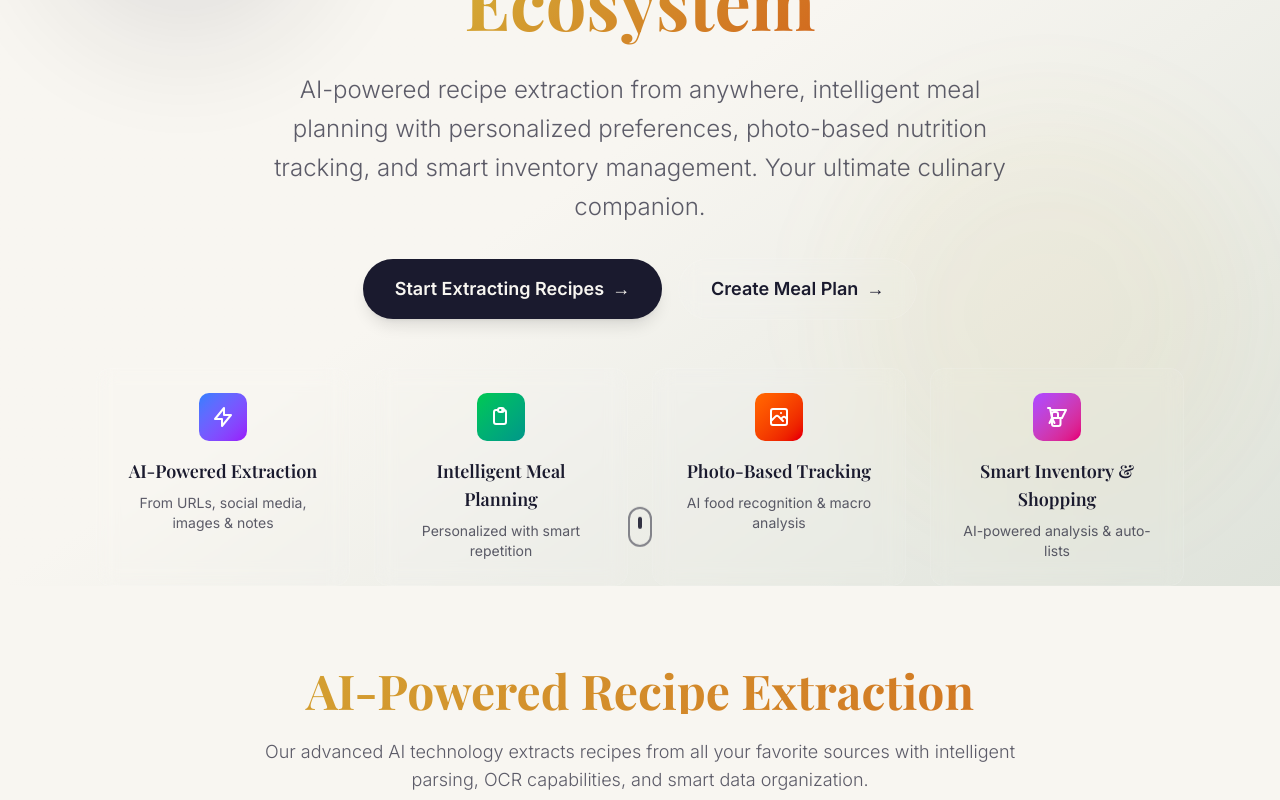
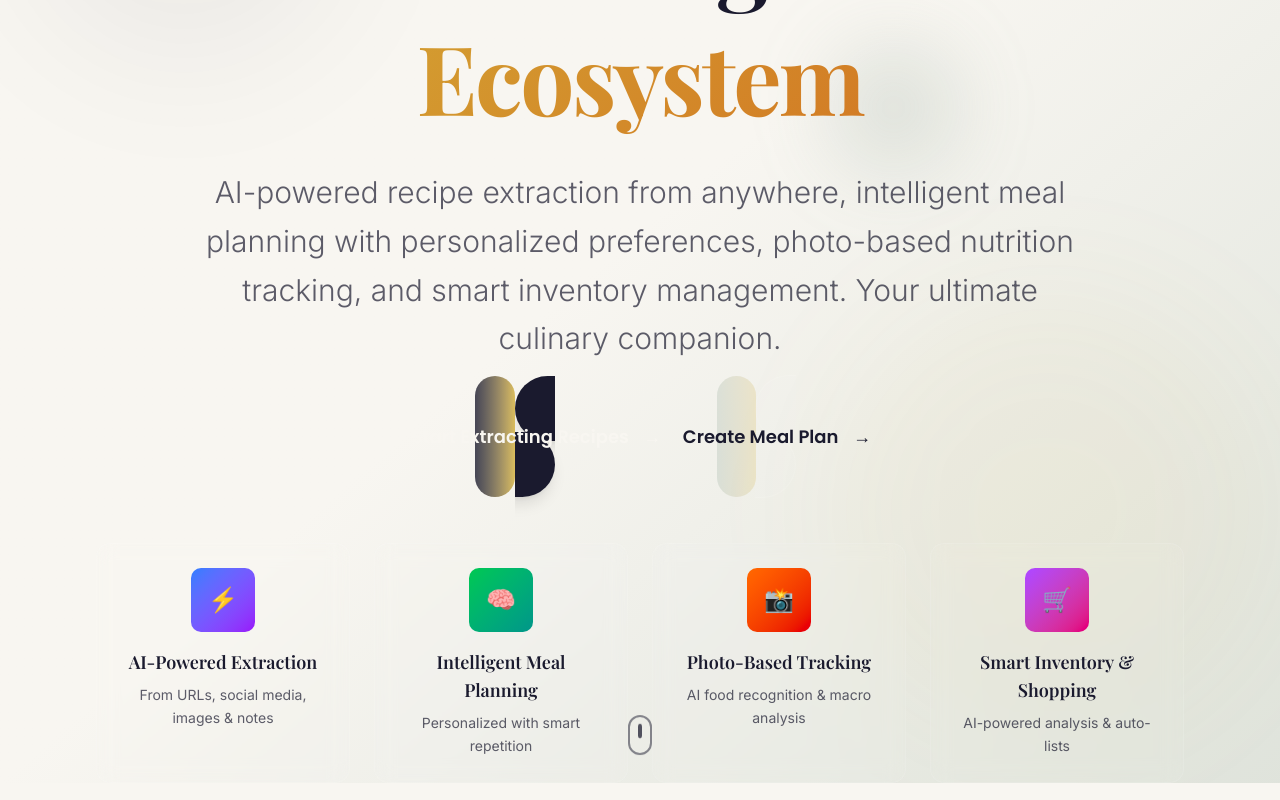
Before and after one commit to shilpashreejr/recipe-vault, a Next.js app: page / in a window 1280 px wide. Shown: the part 320-1120 px from the top of the page. Built offline with nearby package versions, Linux system fonts and the light colour scheme; a web font is replaced by a local one.

Commit message:
feat(homepage): Sophisticated hero section with elegant typography, parallax, and animations. Unit tests included.

```diff
--- a/src/app/page.tsx
+++ b/src/app/page.tsx
@@ -3,6 +3,7 @@
 import Link from "next/link";
 import { useEffect, useState } from "react";
 import Navigation from "@/components/layout/Navigation";
+import HeroSection from "@/components/ui/HeroSection";
 
 export default function Home() {
   const [isLoaded, setIsLoaded] = useState(false);
@@ -14,96 +15,7 @@ export default function Home() {
   return (
     <div className="min-h-screen bg-background">
       <Navigation />
-
-      {/* Hero Section */}
-      <section className="relative min-h-screen flex items-center justify-center overflow-hidden pt-24">
-        {/* Background Elements */}
-        <div className="absolute inset-0 bg-gradient-to-br from-background via-background to-secondary/20"></div>
-        <div className="absolute top-20 left-10 w-72 h-72 bg-primary/10 rounded-full blur-3xl animate-pulse"></div>
-        <div className="absolute bottom-20 right-10 w-96 h-96 bg-accent/10 rounded-full blur-3xl animate-pulse delay-1000"></div>
-
-        {/* Hero Content */}
-        <div className="relative z-10 text-center px-4 sm:px-6 lg:px-8 max-w-6xl mx-auto">
-          <div className={`transition-all duration-1000 ${isLoaded ? 'opacity-100 translate-y-0' : 'opacity-0 translate-y-10'}`}>
-            <h1 className="font-display font-bold text-5xl sm:text-6xl lg:text-7xl mb-6 leading-tight">
-              <span className="gradient-text">Your Complete</span>
-              <br />
-              <span className="text-foreground">Food Management</span>
-              <br />
-              <span className="gradient-text">Ecosystem</span>
-            </h1>
-
-            <p className="text-foreground/70 text-lg sm:text-xl lg:text-2xl mb-8 font-body font-light max-w-3xl mx-auto leading-relaxed">
-              AI-powered recipe extraction from anywhere, intelligent meal planning with personalized preferences,
-              photo-based nutrition tracking, and smart inventory management. Your ultimate culinary companion.
-            </p>
-
-            <div className="flex flex-col sm:flex-row gap-4 justify-center items-center mb-12">
-              <Link
-                href="/recipes/upload"
-                className="group bg-primary text-primary-foreground px-8 py-4 rounded-full font-body font-semibold text-lg hover:bg-primary/90 transition-all duration-300 hover:scale-105 shadow-lg hover:shadow-xl"
-              >
-                Start Extracting Recipes
-                <span className="inline-block ml-2 group-hover:translate-x-1 transition-transform duration-300">→</span>
-              </Link>
-              <Link
-                href="/meal-plans"
-                className="group glass px-8 py-4 rounded-full font-body font-semibold text-lg hover:bg-white/10 transition-all duration-300 hover:scale-105"
-              >
-                Create Meal Plan
-                <span className="inline-block ml-2 group-hover:translate-x-1 transition-transform duration-300">→</span>
-              </Link>
-            </div>
-
-            {/* Feature Highlights */}
-            <div className="grid grid-cols-1 md:grid-cols-4 gap-6 max-w-6xl mx-auto">
-              <div className="glass rounded-xl p-6 text-center">
-                <div className="w-12 h-12 bg-gradient-to-br from-blue-500 to-purple-600 rounded-lg flex items-center justify-center mx-auto mb-4">
-                  <svg className="w-6 h-6 text-white" fill="none" stroke="currentColor" viewBox="0 0 24 24">
-                    <path strokeLinecap="round" strokeLinejoin="round" strokeWidth={2} d="M13 10V3L4 14h7v7l9-11h-7z" />
-                  </svg>
-                </div>
-                <h3 className="font-display font-semibold text-lg mb-2">AI-Powered Extraction</h3>
-                <p className="text-foreground/70 text-sm">From URLs, social media, images & notes</p>
-              </div>
-              <div className="glass rounded-xl p-6 text-center">
-                <div className="w-12 h-12 bg-gradient-to-br from-green-500 to-teal-600 rounded-lg flex items-center justify-center mx-auto mb-4">
-                  <svg className="w-6 h-6 text-white" fill="none" stroke="currentColor" viewBox="0 0 24 24">
-                    <path strokeLinecap="round" strokeLinejoin="round" strokeWidth={2} d="M9 5H7a2 2 0 00-2 2v10a2 2 0 002 2h8a2 2 0 002-2V7a2 2 0 00-2-2h-2M9 5a2 2 0 002 2h2a2 2 0 002-2M9 5a2 2 0 012-2h2a2 2 0 012 2" />
-                  </svg>
-                </div>
-                <h3 className="font-display font-semibold text-lg mb-2">Intelligent Meal Planning</h3>
-                <p className="text-foreground/70 text-sm">Personalized with smart repetition</p>
-              </div>
-              <div className="glass rounded-xl p-6 text-center">
-                <div className="w-12 h-12 bg-gradient-to-br from-orange-500 to-red-600 rounded-lg flex items-center justify-center mx-auto mb-4">
-                  <svg className="w-6 h-6 text-white" fill="none" stroke="currentColor" viewBox="0 0 24 24">
-                    <path strokeLinecap="round" strokeLinejoin="round" strokeWidth={2} d="M4 16l4.586-4.586a2 2 0 012.828 0L16 16m-2-2l1.586-1.586a2 2 0 012.828 0L20 14m-6-6h.01M6 20h12a2 2 0 002-2V6a2 2 0 00-2-2H6a2 2 0 00-2 2v12a2 2 0 002 2z" />
-                  </svg>
-                </div>
-                <h3 className="font-display font-semibold text-lg mb-2">Photo-Based Tracking</h3>
-                <p className="text-foreground/70 text-sm">AI food recognition & macro analysis</p>
-              </div>
-              <div className="glass rounded-xl p-6 text-center">
-                <div className="w-12 h-12 bg-gradient-to-br from-purple-500 to-pink-600 rounded-lg flex items-center justify-center mx-auto mb-4">
-                  <svg className="w-6 h-6 text-white" fill="none" stroke="currentColor" viewBox="0 0 24 24">
-                    <path strokeLinecap="round" strokeLinejoin="round" strokeWidth={2} d="M3 3h2l.4 2M7 13h10l4-8H5.4m0 0L7 13m0 0l-2.5 5M7 13l2.5 5m6-5v6a2 2 0 01-2 2H9a2 2 0 01-2-2v-6m6 0V9a2 2 0 00-2-2H9a2 2 0 00-2 2v4.01" />
-                  </svg>
-                </div>
-                <h3 className="font-display font-semibold text-lg mb-2">Smart Inventory & Shopping</h3>
-                <p className="text-foreground/70 text-sm">AI-powered analysis & auto-lists</p>
-              </div>
-            </div>
-          </div>
-        </div>
-
-        {/* Scroll Indicator */}
-        <div className="absolute bottom-8 left-1/2 transform -translate-x-1/2 animate-bounce">
-          <div className="w-6 h-10 border-2 border-primary/50 rounded-full flex justify-center">
-            <div className="w-1 h-3 bg-primary rounded-full mt-2 animate-pulse"></div>
-          </div>
-        </div>
-      </section>
+      <HeroSection />
 
       {/* Data Extraction Sources Section */}
       <section className="py-20 px-4 sm:px-6 lg:px-8">
--- a/src/components/ui/HeroSection.tsx
+++ b/src/components/ui/HeroSection.tsx
@@ -1,5 +1,8 @@
-import React, { useEffect, useRef, useState } from 'react';
-import { motion, useScroll, useTransform, useInView } from 'framer-motion';
+"use client";
+
+import Link from "next/link";
+import { useEffect, useState } from "react";
+import { motion, useScroll, useTransform } from "framer-motion";
 import { ArrowRight, ChefHat, BookOpen, Heart, Star, Clock, Users } from 'lucide-react';
 import { cn } from '@/lib/utils';
 
@@ -123,31 +126,21 @@ export const GradientText: React.FC<{
   );
 };
 
-// Main Hero Section Component
-export const HeroSection: React.FC = () => {
-  const containerRef = useRef<HTMLDivElement>(null);
-  const { scrollYProgress } = useScroll({
-    target: containerRef,
-    offset: ["start start", "end start"]
-  });
+interface HeroSectionProps {
+  className?: string;
+}
 
-  const y = useTransform(scrollYProgress, [0, 1], ["0%", "50%"]);
-  const opacity = useTransform(scrollYProgress, [0, 0.5], [1, 0]);
+export default function HeroSection({ className = "" }: HeroSectionProps) {
+  const [isLoaded, setIsLoaded] = useState(false);
+  const { scrollY } = useScroll();
 
-  const [isInView, setIsInView] = useState(false);
-  const heroRef = useRef<HTMLDivElement>(null);
+  // Parallax effects
+  const titleY = useTransform(scrollY, [0, 500], [0, -100]);
+  const subtitleY = useTransform(scrollY, [0, 500], [0, -50]);
+  const backgroundY = useTransform(scrollY, [0, 500], [0, 200]);
 
   useEffect(() => {
-    const observer = new IntersectionObserver(
-      ([entry]) => setIsInView(entry.isIntersecting),
-      { threshold: 0.1 }
-    );
-
-    if (heroRef.current) {
-      observer.observe(heroRef.current);
-    }
-
-    return () => observer.disconnect();
+    setIsLoaded(true);
   }, []);
 
   const floatingCards = [
@@ -178,177 +171,265 @@ export const HeroSection: React.FC = () => {
   ];
 
   return (
-    <div ref={containerRef} className="relative min-h-screen flex items-center justify-center overflow-hidden">
-      {/* Background Pattern */}
-      <div className="absolute inset-0 bg-gradient-to-br from-background via-background to-muted/30" />
-      <div className="absolute inset-0 pattern-dots opacity-5" />
+    <section className={`relative min-h-screen flex items-center justify-center overflow-hidden pt-24 ${className}`}>
+      {/* Enhanced Background Elements with Parallax */}
+      <motion.div
+        className="absolute inset-0 bg-gradient-to-br from-background via-background to-secondary/20"
+        style={{ y: backgroundY }}
+      />
 
-      {/* Parallax Background Elements */}
+      {/* Floating Background Orbs */}
       <motion.div
-        style={{ y }}
-        className="absolute inset-0"
+        className="absolute top-20 left-10 w-72 h-72 bg-primary/10 rounded-full blur-3xl"
+        animate={{
+          scale: [1, 1.2, 1],
+          opacity: [0.3, 0.6, 0.3],
+        }}
+        transition={{
+          duration: 4,
+          repeat: Infinity,
+          ease: "easeInOut",
+        }}
+      />
+      <motion.div
+        className="absolute bottom-20 right-10 w-96 h-96 bg-accent/10 rounded-full blur-3xl"
+        animate={{
+          scale: [1.2, 1, 1.2],
+          opacity: [0.4, 0.7, 0.4],
+        }}
+        transition={{
+          duration: 5,
+          repeat: Infinity,
+          ease: "easeInOut",
+          delay: 1,
+        }}
+      />
+
+      {/* Additional Floating Elements */}
+      <motion.div
+        className="absolute top-1/3 right-1/4 w-32 h-32 bg-secondary/20 rounded-full blur-2xl"
+        animate={{
+          y: [-20, 20, -20],
+          x: [-10, 10, -10],
+        }}
+        transition={{
+          duration: 6,
+          repeat: Infinity,
+          ease: "easeInOut",
+        }}
+      />
+
+      {/* Hero Content */}
+      <div className="relative z-10 text-center px-4 sm:px-6 lg:px-8 max-w-6xl mx-auto">
+        <motion.div
+          className="space-y-8"
+          initial={{ opacity: 0, y: 50 }}
+          animate={{ opacity: isLoaded ? 1 : 0, y: isLoaded ? 0 : 50 }}
+          transition={{ duration: 1, ease: "easeOut" }}
         >
-        <div className="absolute top-20 left-10 w-32 h-32 bg-primary/10 rounded-full blur-xl" />
-        <div className="absolute top-40 right-20 w-24 h-24 bg-secondary/10 rounded-full blur-xl" />
-        <div className="absolute bottom-20 left-1/4 w-40 h-40 bg-accent/10 rounded-full blur-xl" />
-        <div className="absolute bottom-40 right-1/3 w-28 h-28 bg-primary/10 rounded-full blur-xl" />
+          {/* Main Headline with Enhanced Typography */}
+          <motion.div
+            className="space-y-4"
+            style={{ y: titleY }}
+          >
+            <motion.h1
+              className="font-display font-bold text-5xl sm:text-6xl lg:text-7xl xl:text-8xl leading-tight tracking-tight"
+              initial={{ opacity: 0, y: 30 }}
+              animate={{ opacity: 1, y: 0 }}
+              transition={{ duration: 0.8, delay: 0.2 }}
+            >
+              <motion.span
+                className="gradient-text block"
+                initial={{ opacity: 0, x: -50 }}
+                animate={{ opacity: 1, x: 0 }}
+                transition={{ duration: 0.8, delay: 0.4 }}
+              >
+                Your Complete
+              </motion.span>
+              <motion.span
+                className="text-foreground block"
+                initial={{ opacity: 0, x: 50 }}
+                animate={{ opacity: 1, x: 0 }}
+                transition={{ duration: 0.8, delay: 0.6 }}
+              >
+                Food Management
+              </motion.span>
+              <motion.span
+                className="gradient-text block"
+                initial={{ opacity: 0, x: -50 }}
+                animate={{ opacity: 1, x: 0 }}
+                transition={{ duration: 0.8, delay: 0.8 }}
+              >
+                Ecosystem
+              </motion.span>
+            </motion.h1>
           </motion.div>
 
-      {/* Main Content */}
+          {/* Enhanced Subtitle */}
+          <motion.p
+            className="text-foreground/70 text-lg sm:text-xl lg:text-2xl xl:text-3xl font-body font-light max-w-4xl mx-auto leading-relaxed"
+            style={{ y: subtitleY }}
+            initial={{ opacity: 0, y: 20 }}
+            animate={{ opacity: 1, y: 0 }}
+            transition={{ duration: 0.8, delay: 1 }}
+          >
+            AI-powered recipe extraction from anywhere, intelligent meal planning with personalized preferences,
+            photo-based nutrition tracking, and smart inventory management. Your ultimate culinary companion.
+          </motion.p>
+
+          {/* Enhanced CTA Buttons */}
           <motion.div
-        ref={heroRef}
-        style={{ opacity }}
-        className="relative z-10 container mx-auto px-4 py-20"
+            className="flex flex-col sm:flex-row gap-6 justify-center items-center"
+            initial={{ opacity: 0, y: 20 }}
+            animate={{ opacity: 1, y: 0 }}
+            transition={{ duration: 0.8, delay: 1.2 }}
           >
-        <div className="max-w-6xl mx-auto">
-          <div className="grid grid-cols-1 lg:grid-cols-2 gap-12 items-center">
-
-            {/* Left Column - Text Content */}
             <motion.div
-              initial={{ opacity: 0, x: -50 }}
-              animate={isInView ? { opacity: 1, x: 0 } : { opacity: 0, x: -50 }}
-              transition={{ duration: 0.8, ease: "easeOut" }}
-              className="space-y-8"
+              whileHover={{ scale: 1.05 }}
+              whileTap={{ scale: 0.95 }}
             >
-              {/* Badge */}
+              <Link
+                href="/recipes/upload"
+                className="group bg-primary text-primary-foreground px-10 py-5 rounded-full font-accent font-semibold text-lg hover:bg-primary/90 transition-all duration-300 shadow-lg hover:shadow-xl relative overflow-hidden"
+              >
+                <span className="relative z-10 flex items-center">
+                  Start Extracting Recipes
+                  <motion.span
+                    className="inline-block ml-3"
+                    animate={{ x: [0, 5, 0] }}
+                    transition={{ duration: 1.5, repeat: Infinity, ease: "easeInOut" }}
+                  >
+                    →
+                  </motion.span>
+                </span>
                 <motion.div
-                initial={{ opacity: 0, y: 20 }}
-                animate={isInView ? { opacity: 1, y: 0 } : { opacity: 0, y: 20 }}
-                transition={{ duration: 0.6, delay: 0.2 }}
-                className="inline-flex items-center space-x-2 bg-primary/10 text-primary px-4 py-2 rounded-full text-sm font-medium"
-              >
-                <BookOpen className="w-4 h-4" />
-                <span>Extract recipes from anywhere</span>
+                  className="absolute inset-0 bg-gradient-to-r from-primary/80 to-accent/80 rounded-full"
+                  initial={{ x: "-100%" }}
+                  whileHover={{ x: "0%" }}
+                  transition={{ duration: 0.3 }}
+                />
+              </Link>
             </motion.div>
 
-              {/* Main Headline */}
             <motion.div
-                initial={{ opacity: 0, y: 30 }}
-                animate={isInView ? { opacity: 1, y: 0 } : { opacity: 0, y: 30 }}
-                transition={{ duration: 0.8, delay: 0.3 }}
-                className="space-y-4"
+              whileHover={{ scale: 1.05 }}
+              whileTap={{ scale: 0.95 }}
             >
-                <h1 className="text-5xl lg:text-7xl font-bold leading-tight">
-                  Transform Your{' '}
-                  <GradientText className="text-6xl lg:text-8xl">
-                    Recipe Collection
-                  </GradientText>
-                </h1>
-                <p className="text-xl lg:text-2xl text-muted-foreground leading-relaxed">
-                  Extract, organize, and discover recipes from social media, blogs, and your favorite apps with our intelligent recipe management platform.
-                </p>
-              </motion.div>
-
-              {/* CTA Buttons */}
+              <Link
+                href="/meal-plans"
+                className="group glass px-10 py-5 rounded-full font-accent font-semibold text-lg hover:bg-white/10 transition-all duration-300 relative overflow-hidden"
+              >
+                <span className="relative z-10 flex items-center">
+                  Create Meal Plan
+                  <motion.span
+                    className="inline-block ml-3"
+                    animate={{ x: [0, 5, 0] }}
+                    transition={{ duration: 1.5, repeat: Infinity, ease: "easeInOut", delay: 0.5 }}
+                  >
+                    →
+                  </motion.span>
+                </span>
                 <motion.div
-                initial={{ opacity: 0, y: 30 }}
-                animate={isInView ? { opacity: 1, y: 0 } : { opacity: 0, y: 30 }}
-                transition={{ duration: 0.8, delay: 0.5 }}
-                className="flex flex-col sm:flex-row gap-4"
-              >
-                <AnimatedCTAButton variant="primary">
-                  Start Extracting Recipes
-                </AnimatedCTAButton>
-                <AnimatedCTAButton variant="secondary">
-                  Watch Demo
-                </AnimatedCTAButton>
-              </motion.div>
-
-              {/* Stats */}
-              <motion.div
-                initial={{ opacity: 0, y: 30 }}
-                animate={isInView ? { opacity: 1, y: 0 } : { opacity: 0, y: 30 }}
-                transition={{ duration: 0.8, delay: 0.7 }}
-                className="flex items-center space-x-8 pt-8"
-              >
-                <div className="text-center">
-                  <div className="text-2xl font-bold text-primary">10K+</div>
-                  <div className="text-sm text-muted-foreground">Recipes Extracted</div>
-                </div>
-                <div className="text-center">
-                  <div className="text-2xl font-bold text-secondary">50+</div>
-                  <div className="text-sm text-muted-foreground">Sources Supported</div>
-                </div>
-                <div className="text-center">
-                  <div className="text-2xl font-bold text-accent">99%</div>
-                  <div className="text-sm text-muted-foreground">Accuracy Rate</div>
-                </div>
+                  className="absolute inset-0 bg-gradient-to-r from-secondary/20 to-accent/20 rounded-full"
+                  initial={{ x: "-100%" }}
+                  whileHover={{ x: "0%" }}
+                  transition={{ duration: 0.3 }}
+                />
+              </Link>
             </motion.div>
           </motion.div>
 
-            {/* Right Column - Floating Cards */}
+          {/* Enhanced Feature Highlights */}
           <motion.div
-              initial={{ opacity: 0, x: 50 }}
-              animate={isInView ? { opacity: 1, x: 0 } : { opacity: 0, x: 50 }}
-              transition={{ duration: 0.8, delay: 0.4, ease: "easeOut" }}
-              className="relative"
+            className="grid grid-cols-1 md:grid-cols-4 gap-6 max-w-6xl mx-auto mt-16"
+            initial={{ opacity: 0, y: 30 }}
+            animate={{ opacity: 1, y: 0 }}
+            transition={{ duration: 0.8, delay: 1.4 }}
           >
-              <div className="grid grid-cols-1 sm:grid-cols-2 lg:grid-cols-1 gap-6">
-                {floatingCards.map((card, index) => (
-                  <div
+            {[
+              {
+                icon: "⚡",
+                title: "AI-Powered Extraction",
+                description: "From URLs, social media, images & notes",
+                gradient: "from-blue-500 to-purple-600",
+                delay: 0.1
+              },
+              {
+                icon: "🧠",
+                title: "Intelligent Meal Planning",
+                description: "Personalized with smart repetition",
+                gradient: "from-green-500 to-teal-600",
+                delay: 0.2
+              },
+              {
+                icon: "📸",
+                title: "Photo-Based Tracking",
+                description: "AI food recognition & macro analysis",
+                gradient: "from-orange-500 to-red-600",
+                delay: 0.3
+              },
+              {
+                icon: "🛒",
+                title: "Smart Inventory & Shopping",
+                description: "AI-powered analysis & auto-lists",
+                gradient: "from-purple-500 to-pink-600",
+                delay: 0.4
+              }
+            ].map((feature, index) => (
+              <motion.div
                 key={index}
-                    className={cn(
-                      "flex justify-center",
-                      index === 1 ? "lg:translate-x-8" : "",
-                      index === 2 ? "lg:-translate-x-4" : ""
-                    )}
+                className="glass rounded-xl p-6 text-center group cursor-pointer"
+                initial={{ opacity: 0, y: 20 }}
+                animate={{ opacity: 1, y: 0 }}
+                transition={{ duration: 0.6, delay: 1.6 + feature.delay }}
+                whileHover={{
+                  y: -10,
+                  scale: 1.02,
+                  transition: { duration: 0.2 }
+                }}
               >
-                    <FloatingRecipeCard {...card} />
-                  </div>
+                <motion.div
+                  className={`w-16 h-16 bg-gradient-to-br ${feature.gradient} rounded-lg flex items-center justify-center mx-auto mb-4 text-2xl`}
+                  whileHover={{ rotate: 360 }}
+                  transition={{ duration: 0.6 }}
+                >
+                  {feature.icon}
+                </motion.div>
+                <h3 className="font-display font-semibold text-lg mb-2 text-foreground">
+                  {feature.title}
+                </h3>
+                <p className="text-foreground/70 text-sm leading-relaxed">
+                  {feature.description}
+                </p>
+              </motion.div>
             ))}
+          </motion.div>
+        </motion.div>
       </div>
 
-              {/* Decorative Elements */}
+      {/* Enhanced Scroll Indicator */}
       <motion.div
-                animate={{
-                  rotate: [0, 360],
-                  scale: [1, 1.1, 1]
-                }}
-                transition={{
-                  duration: 20,
-                  repeat: Infinity,
-                  ease: "linear"
-                }}
-                className="absolute -top-10 -right-10 w-20 h-20 bg-accent/20 rounded-full blur-sm"
-              />
-              <motion.div
-                animate={{
-                  rotate: [360, 0],
-                  scale: [1, 1.2, 1]
-                }}
-                transition={{
-                  duration: 15,
-                  repeat: Infinity,
-                  ease: "linear"
-                }}
-                className="absolute -bottom-8 -left-8 w-16 h-16 bg-secondary/20 rounded-full blur-sm"
-              />
-            </motion.div>
-          </div>
-        </div>
-      </motion.div>
-
-      {/* Scroll Indicator */}
-      <motion.div
-        initial={{ opacity: 0 }}
-        animate={{ opacity: 1 }}
-        transition={{ duration: 1, delay: 1.5 }}
         className="absolute bottom-8 left-1/2 transform -translate-x-1/2"
+        initial={{ opacity: 0, y: 20 }}
+        animate={{ opacity: 1, y: 0 }}
+        transition={{ duration: 0.8, delay: 2 }}
       >
         <motion.div
+          className="w-6 h-10 border-2 border-primary/50 rounded-full flex justify-center cursor-pointer"
           animate={{ y: [0, 10, 0] }}
-          transition={{ duration: 2, repeat: Infinity }}
-          className="w-6 h-10 border-2 border-muted-foreground rounded-full flex justify-center"
+          transition={{ duration: 2, repeat: Infinity, ease: "easeInOut" }}
+          whileHover={{ scale: 1.1 }}
         >
           <motion.div
-            animate={{ y: [0, 12, 0] }}
-            transition={{ duration: 2, repeat: Infinity }}
-            className="w-1 h-3 bg-muted-foreground rounded-full mt-2"
+            className="w-1 h-3 bg-primary rounded-full mt-2"
+            animate={{
+              opacity: [0.5, 1, 0.5],
+              scaleY: [1, 1.5, 1]
+            }}
+            transition={{ duration: 1.5, repeat: Infinity, ease: "easeInOut" }}
           />
         </motion.div>
       </motion.div>
-    </div>
+    </section>
   );
-};
-
-export default HeroSection;
+}
```
Also changed, not shown: 2 other files (tests, documents, lock files or other folders). Lines whose indentation alone changed are shown as unchanged.
